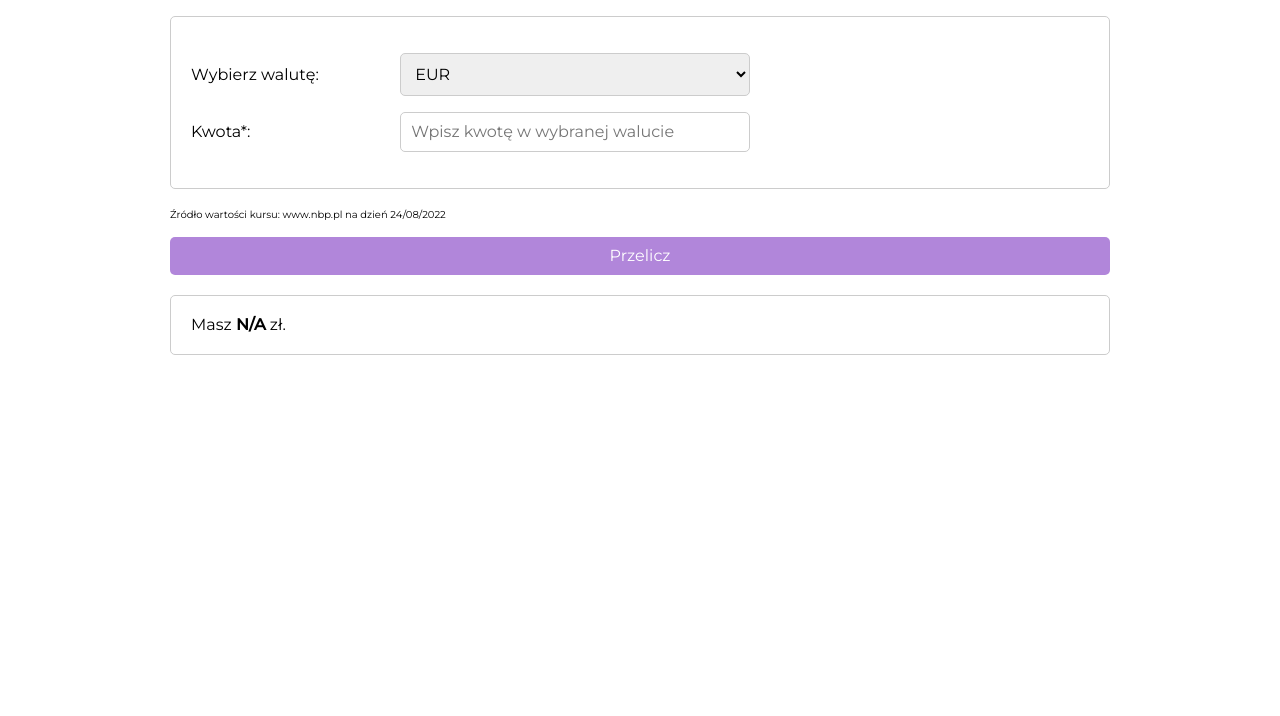
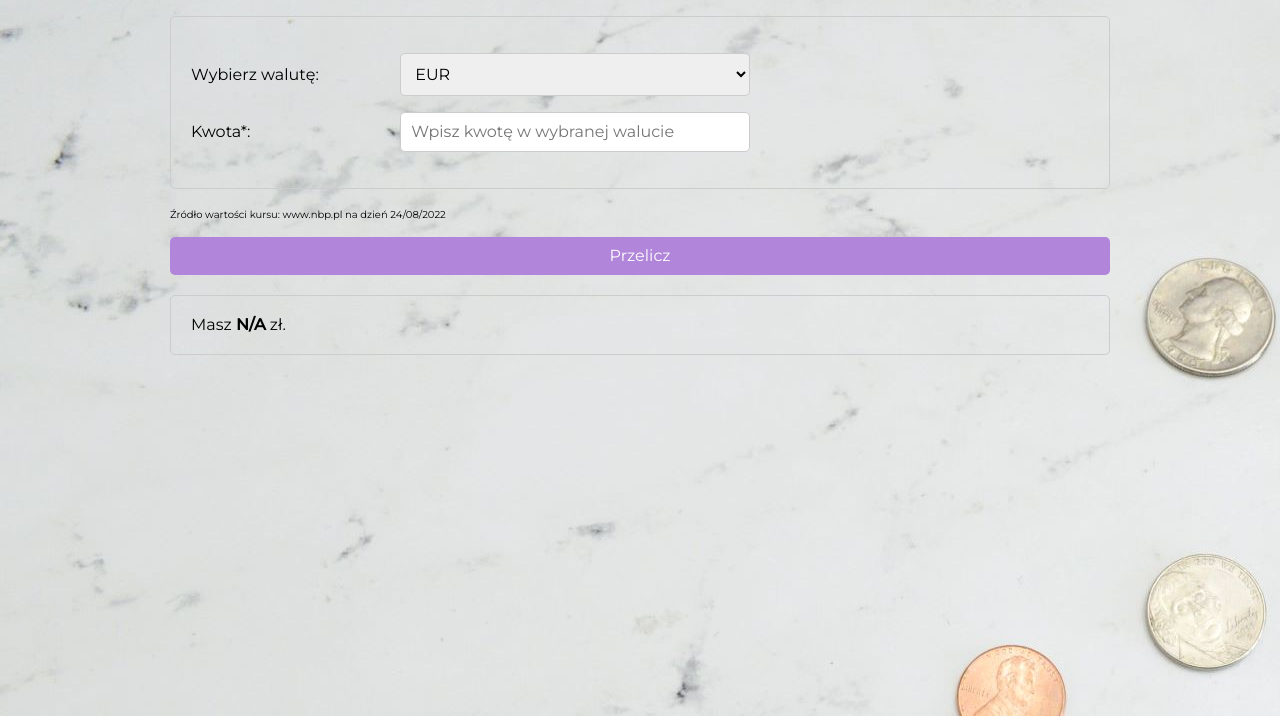
Before and after one commit to ewamp/currency-converter, a plain HTML site: page index.html in a window 1280 px wide. Shown: the part 84-800 px from the top of the page. Drawn offline with nearby package versions, Linux system fonts and the light colour scheme.

Commit message:
background image added

```diff
--- a/css/style.css
+++ b/css/style.css
@@ -8,4 +8,5 @@ html {
 
 body {
     font-family: 'Montserrat', sans-serif;
+    background-image: url("../images/money4.jpg");
 }
```
